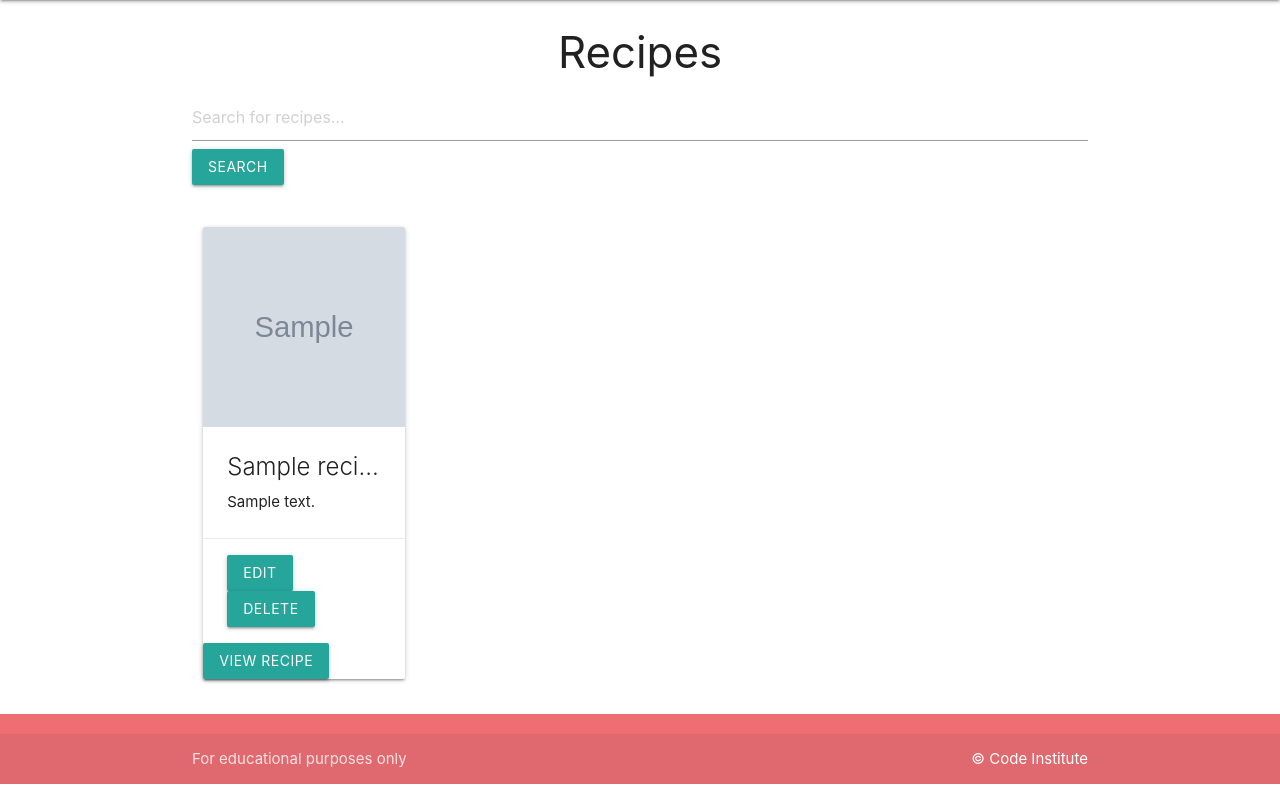
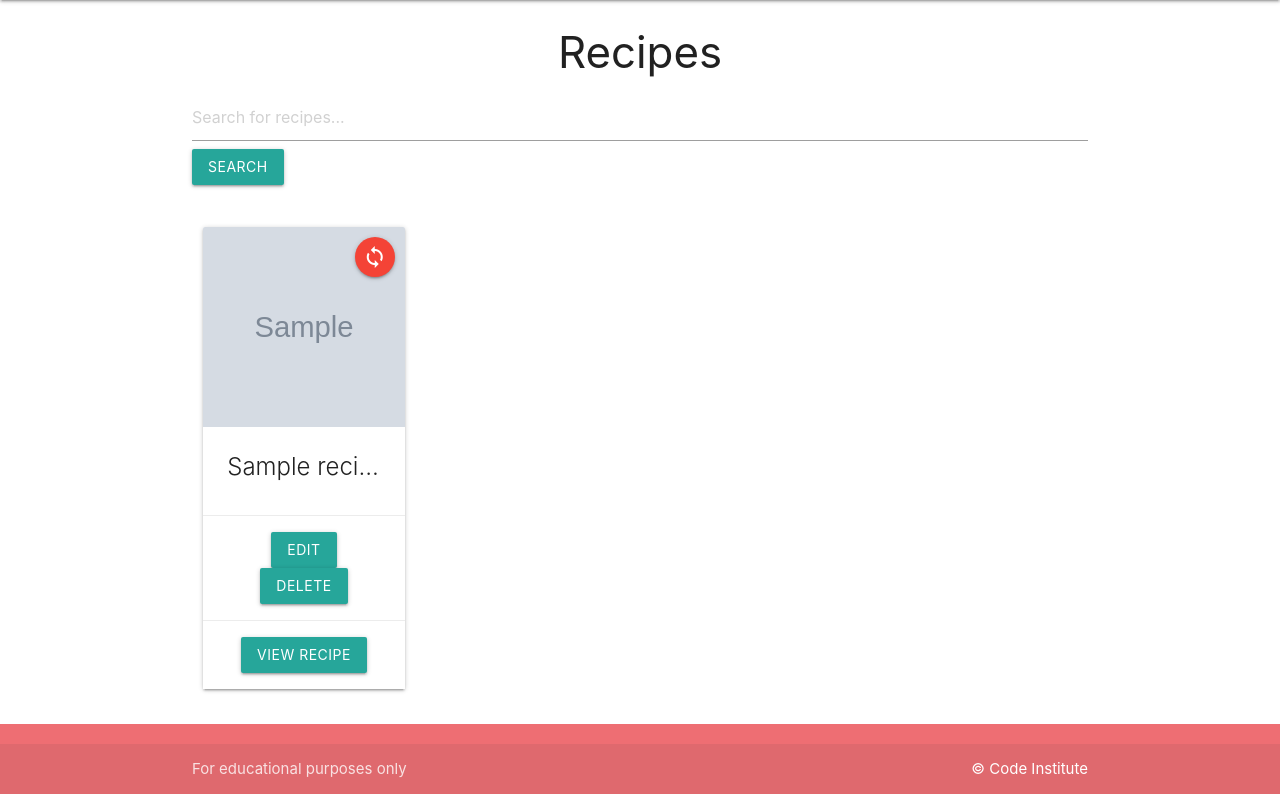
Before and after one commit to AlexandraEL9/MOCA-app, a Flask app: page / in a window 1280 px wide. Shown: the part 64-858 px from the top of the page. Run offline with Flask 2, Linux system fonts and the light colour scheme; tables that the repository leaves empty hold one stand-in row (values such as "Sample post"); grey boxes marked "Sample" are stand-in pictures; some libraries are stand-ins or nearby versions.

Commit message:
update: ammend order of card contents and button to toggle card reveal

```diff
--- a/moca/templates/categories.html
+++ b/moca/templates/categories.html
@@ -20,11 +20,11 @@
           <img src="{{ category.image_url }}">
         </div>
         <span class="card-title">{{ category.category_name }}</span>
-        <div class="card-action">
+        <div class="card-action center-align">
           <a href="{{ url_for('edit_category', category_id=category.id) }}" class="btn">Edit</a>
           <a href="{{ url_for('delete_category', category_id=category.id) }}" class="btn">Delete</a>
         </div>
-        <div class="card-action">
+        <div class="card-action center-align">
           <!--view all button to view all recipes belonging to this category-->
           <a href="{{ url_for('search_recipes') }}?category={{ category.id }}" class="btn">View All "{{ category.category_name }}" Recipes</a>
         </div>
--- a/moca/templates/recipes.html
+++ b/moca/templates/recipes.html
@@ -12,29 +12,31 @@
         </div>
     </form>
 </div>
-
 <div class="row">
     {% for recipe in recipes %}
     <div class="col s12 m6 l3">
       <div class="card card-recipe sticky-action">
-            <div class="card-image waves-effect waves-block waves-light">
-                <img class="activator" src="{{ recipe.image_url }}">
+        <div class="card-image">
+          <img src="{{ recipe.image_url }}">
+          <a class="btn-floating halfway-fab waves-effect waves-light red"><i class="material-icons">loop</i></a>
         </div>
         <div class="card-content">
-                <span class="card-title grey-text text-darken-4">
+            <div class="title-container">
+                <span class="card-title">
                     {{ recipe.recipe_name }}
                 </span>
-                <p>{{ recipe.description }}</p>
             </div>
-            <div class="card-action">
+        </div>
+        <div class="card-action center-align">
             <a href="{{ url_for('edit_recipe', recipe_id=recipe.id) }}" class="btn">Edit</a>
             <a href="{{ url_for('delete_recipe', recipe_id=recipe.id) }}" class="btn">Delete</a>
         </div>
-            <!-- New Button to View the Entire Recipe -->
+        <div class="card-action center-align">
             <a href="{{ url_for('view_recipe', recipe_id=recipe.id) }}" class="btn">View Recipe</a>
-            <div class="card-reveal">
+        </div>
+        <div class="card-reveal center-align">
             <span class="card-title grey-text text-darken-4">
-                    Ingredients
+                ingredients
             </span>
             <p>{{ recipe.ingredients | replace('\n', '<br>') }}</p>
         </div>
@@ -42,5 +44,4 @@
     </div>
     {% endfor %}
 </div>
-
   {% endblock %}
```
Lines whose indentation alone changed are shown as unchanged.
